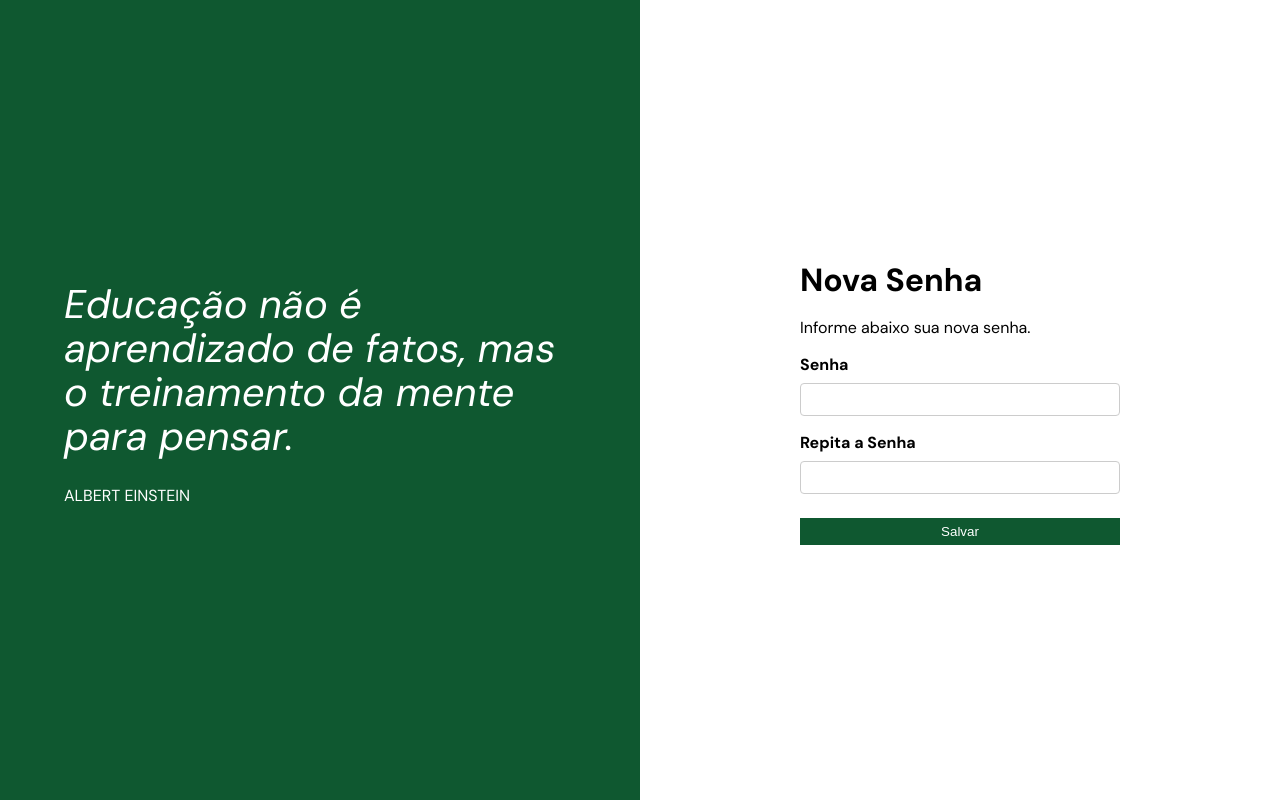
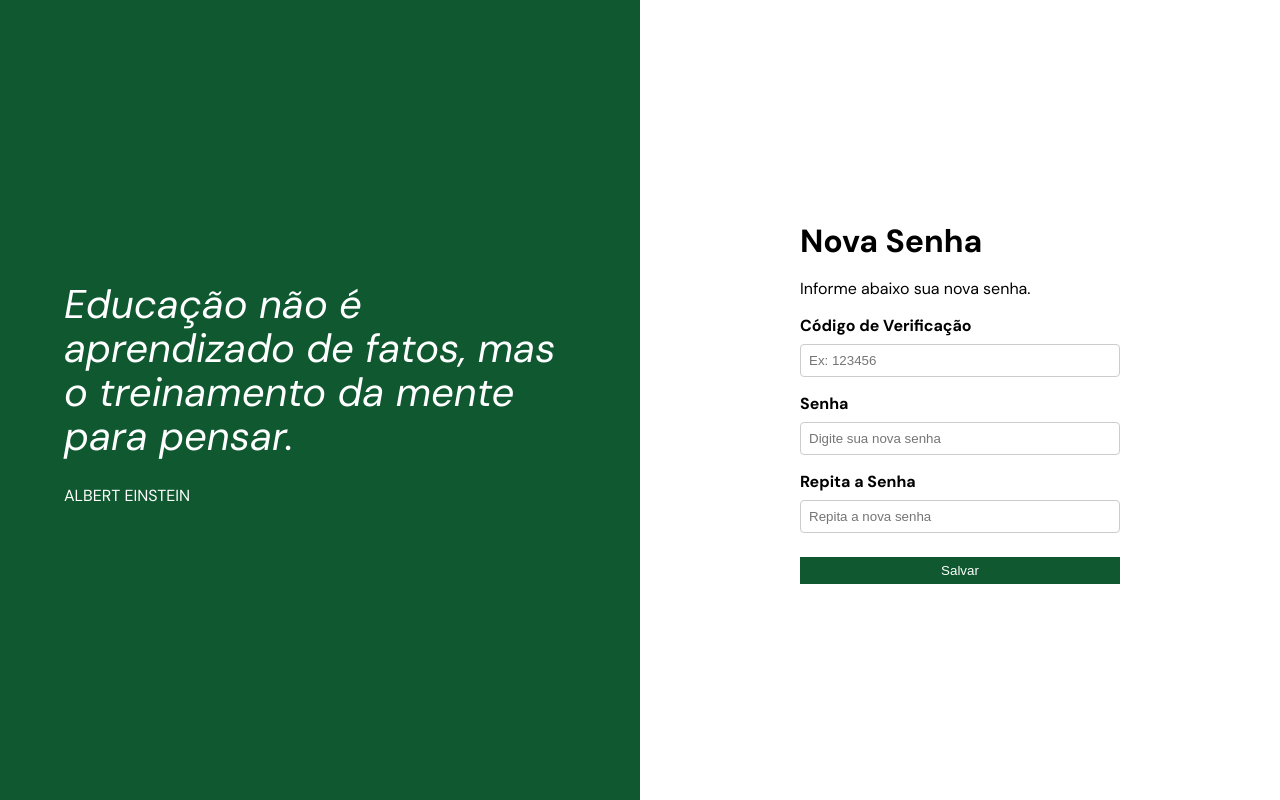
Before and after one commit to LaurenceFluciano/portal_aluno_frontend, a React (Vite) app: page /nova-senha in a window 1280 px wide. Built offline with nearby package versions, Linux system fonts and the light colour scheme; a web font is replaced by a local one.

Commit message:
incrementação nas pages

```diff
--- a/package.json
+++ b/package.json
@@ -10,6 +10,7 @@
     "preview": "vite preview"
   },
   "dependencies": {
+    "@emailjs/browser": "^4.4.1",
     "react": "^19.2.6",
     "react-dom": "^19.2.6",
     "react-router-dom": "^7.17.0"
--- a/src/app/pages/cadastro/CadastroPassoDois.jsx
+++ b/src/app/pages/cadastro/CadastroPassoDois.jsx
@@ -1,4 +1,42 @@
+import { useState } from 'react';
+import { useNavigate } from 'react-router-dom';
+import InputField from '../../../components/InputField';
+
 function CadastroPassoDois() {
+
+  const [nome, setNome] = useState('');
+  const [telefone, setTelefone] = useState('');
+  const [email, setEmail] = useState('');
+  const [senha, setSenha] = useState('');
+
+  const [erro, setErro] = useState('');
+
+  const navigate = useNavigate();
+
+  const handleSubmit = (e) => {
+    e.preventDefault();
+
+    if (!nome || !telefone || !email || !senha) {
+      setErro('Por favor, preencha todos os campos obrigatórios.');
+      return;
+    }
+
+    if (!email.includes('@')) {
+      setErro('Por favor, insira um e-mail válido.');
+      return;
+    }
+
+    if (senha.length < 6) {
+      setErro('A sua senha deve ter pelo menos 6 caracteres.');
+      return;
+    }
+
+    setErro('');
+    console.log("Usuário cadastrado com sucesso!", { nome, telefone, email });
+
+    navigate('/');
+
+  };
   return (
     <div className="container">
       <aside>
@@ -13,19 +51,53 @@ function CadastroPassoDois() {
           <h1>Cadastre-se</h1>
           <p>Passo 2 de 2. Por favor, insira os dados para finalizar.</p>
 
-          <form>
+          {erro && (
+            <p style={{ color: '#e50800', backgroundColor: '#fdf7f7', padding: '10px', borderRadius: '5px', fontWeight: 'bold' }}>
+              {erro}
+            </p>
+          )}
 
-            <label htmlFor="nome">Nome</label>
-            <input id="nome" name="nome" type="text" placeholder="Digite seu nome completo" />
+          <form onSubmit={handleSubmit}>
 
-            <label htmlFor="telefone">Telefone</label>
-            <input id="telefone" name="telefone" type="tel" placeholder="(99) 99999-9999" />
+            <InputField
+              label="Nome"
+              id="nome"
+              name="nome"
+              type="text"
+              placeholder="Digite seu nome completo"
+              value={nome}
+              onChange={(e) => setNome(e.target.value)}
+            />
 
-            <label htmlFor="email">E-mail</label>
-            <input id="email" name="email" type="text" placeholder="user@email.com" />
+            <InputField
+              label="Telefone"
+              id="telefone"
+              name="telefone"
+              type="tel"
+              placeholder="(99) 99999-9999"
+              value={telefone}
+              onChange={(e) => setTelefone(e.target.value)}
+            />
 
-            <label>Senha</label>
-            <input type="password" />
+            <InputField
+              label="E-mail"
+              id="email"
+              name="email"
+              type="email"
+              placeholder="user@email.com"
+              value={email}
+              onChange={(e) => setEmail(e.target.value)}
+            />
+
+            <InputField
+              label="Senha"
+              id="senha"
+              name="senha"
+              type="password"
+              placeholder="Crie uma senha"
+              value={senha}
+              onChange={(e) => setSenha(e.target.value)}
+            />
 
             <button type="submit">Cadastrar</button>
           </form>
--- a/src/app/pages/cadastro/CadastroPassoUm.jsx
+++ b/src/app/pages/cadastro/CadastroPassoUm.jsx
@@ -1,6 +1,32 @@
-import { Link } from 'react-router-dom';
+import { useState } from 'react';
+import { useNavigate } from 'react-router-dom';
+import InputField from '../../../components/InputField';
 
 function CadastroPassoUm() {
+
+  const [cpf, setCpf] = useState('');
+  const [erro, setErro] = useState('');
+
+  const navigate = useNavigate();
+
+  const handleSubmit = (e) => {
+    e.preventDefault();
+
+    if (!cpf) {
+      setErro('Por favor, preencha o seu CPF.');
+      return;
+    }
+
+    if (cpf.length < 11) {
+      setErro('Por favor, digite um CPF válido com pelo menos 11 números.');
+      return;
+    }
+
+    setErro('');
+    navigate('/cadastro?passo=2');
+  };
+
+
   return (
     <div className="container">
       <aside>
@@ -15,12 +41,25 @@ function CadastroPassoUm() {
           <h1>Cadastre-se</h1>
           <p>Passo 1 de 2. Por favor, insira seu cpf para prosseguir.</p>
 
+          {erro && (
+            <p style={{ color: '#e50800', backgroundColor: '#fdf7f7', padding: '10px', borderRadius: '5px', fontWeight: 'bold' }}>
+              {erro}
+            </p>
+          )}
 
-          <label htmlFor="cpf">CPF</label>
-          <input id="cpf" name="cpf" type="text" placeholder="000.000.000-00" />
+          <form onSubmit={handleSubmit}>
+            <InputField
+              label="CPF"
+              id="cpf"
+              name="cpf"
+              type="text"
+              placeholder="000.000.000-00"
+              value={cpf}
+              onChange={(e) => setCpf(e.target.value)}
+            />
 
-
-          <Link to="/cadastro?passo=2">Prosseguir</Link>
+            <button type="submit">Prosseguir</button>
+          </form>
         </div>
       </main>
     </div>
--- a/src/app/pages/dashboard/Dashboard.jsx
+++ b/src/app/pages/dashboard/Dashboard.jsx
@@ -34,7 +34,7 @@ function Dashboard() {
 
             <CourseCard />
 
-            <CourseCard
+            <CourseCard g
                 status="Em progresso"
                 subject="UX Design"
                 description="Aula 3 - Usabilidade"
--- a/src/app/pages/login/NovaSenha.jsx
+++ b/src/app/pages/login/NovaSenha.jsx
@@ -1,7 +1,54 @@
 
 import '../../../styles/auth.css';
+import { useState } from 'react';
+import { useNavigate } from 'react-router-dom';
+import InputField from '../../../components/InputField';
 
-export function NovaSenha() {
+function NovaSenha() {
+  const [codigoDigitado, setCodigoDigitado] = useState('');
+  const [senha, setSenha] = useState('');
+  const [repitaSenha, setRepitaSenha] = useState('');
+  const [erro, setErro] = useState('');
+
+  const navigate = useNavigate();
+
+  const handleSubmit = (e) => {
+    e.preventDefault();
+
+
+    if (!senha || !repitaSenha) {
+      setErro('Por favor, preencha todos os campos.');
+      return;
+    }
+
+    const codigoSalvo = localStorage.getItem('codigoRecuperacao');
+
+    if (codigoDigitado !== codigoSalvo) {
+      setErro('Código de verificação incorreto. Verifique seu e-mail.');
+      return;
+    }
+
+    if (senha.length < 6) {
+      setErro('A sua senha deve ter pelo menos 6 caracteres.');
+      return;
+    }
+
+
+    if (senha !== repitaSenha) {
+      setErro('As senhas não coincidem. Digite novamente.');
+      return;
+    }
+
+    localStorage.removeItem('codigoRecuperacao');
+    localStorage.removeItem('emailRecuperacao');
+
+    setErro('');
+    alert("Senha alterado com sucesso!")
+
+
+    navigate('/login');
+  };
+
   return (
     <div className="container">
       <aside>
@@ -16,15 +63,48 @@ export function NovaSenha() {
           <h1>Nova Senha</h1>
           <p>Informe abaixo sua nova senha.</p>
 
-          <form>
+          {erro && (
+            <p style={{ color: '#e50800', backgroundColor: '#fdf7f7', padding: '10px', borderRadius: '5px', fontWeight: 'bold' }}>
+              {erro}
+            </p>
+          )}
 
-            <label htmlFor="senha">Senha</label>
-            <input name="senha" id="senha" type="password" />
+              <form onSubmit={handleSubmit}>
+
+            <InputField
+              label="Código de Verificação"
+              id="codigo"
+              name="codigo"
+              type="text"
+              placeholder="Ex: 123456"
+              value={codigoDigitado}
+              onChange={(e) => setCodigoDigitado(e.target.value)}
+            />
 
             <br />
 
-            <label htmlFor="repitasenha">Repita a Senha</label>
-            <input name="repitasenha" id="repitasenha" type="password" />
+
+            <InputField
+              label="Senha"
+              id="senha"
+              name="senha"
+              type="password"
+              placeholder="Digite sua nova senha"
+              value={senha}
+              onChange={(e) => setSenha(e.target.value)}
+            />
+
+            <br />
+
+            <InputField
+              label="Repita a Senha"
+              id="repitasenha"
+              name="repitasenha"
+              type="password"
+              placeholder="Repita a nova senha"
+              value={repitaSenha}
+              onChange={(e) => setRepitaSenha(e.target.value)}
+            />
 
             <button type="submit">Salvar</button>
           </form>
--- a/src/app/pages/login/RecuperarSenha.jsx
+++ b/src/app/pages/login/RecuperarSenha.jsx
@@ -1,6 +1,55 @@
 import '../../../styles/auth.css';
+import { useState } from 'react';
+import { useNavigate } from 'react-router-dom';
+import InputField from '../../../components/InputField';
+import emailjs from '@emailjs/browser';
 
-export function RecuperarSenha() {
+function RecuperarSenha() {
+  const [email, setEmail] = useState('');
+  const [erro, setErro] = useState('');
+
+  const navigate = useNavigate();
+
+  const handleSubmit = (e) => {
+    e.preventDefault();
+    if (!email) {
+      setErro('Por favor, informe o seu e-mail.');
+      return;
+    }
+
+
+    if (!email.includes('@')) {
+      setErro('Por favor, insira um e-mail válido.');
+      return;
+    }
+
+
+    setErro('');
+
+    alert("Um link de recuperação foi enviado para o seu e-mail!");
+
+    const codigoGerado = Math.floor(100000 + Math.random() * 900000).toString();
+
+    localStorage.setItem('codigoRecuperacao', codigoGerado);
+    localStorage.setItem('emailRecuperacao', email);
+
+
+    const templateParams = {
+      user_email: email,
+      codigo: codigoGerado,
+    };
+
+    emailjs.send('service_rmmv29h', 'template_9i3r3xg', templateParams, 'K7om5hJg9s2Hnajqk')
+      .then(() => {
+
+        setTimeout(() => {
+          navigate('/nova-senha');
+        }, 1000);
+      })
+      .catch(() => {
+        setErro('Erro ao enviar o e-mail.');
+      });
+  };
 
   return (
     <div className="container">
@@ -16,10 +65,22 @@ export function RecuperarSenha() {
           <h1>Esqueceu a senha</h1>
           <p>Informe seu e-mail para enviarmos um link para redefinir sua senha.</p>
 
-          <form>
+          {erro && (
+            <p style={{ color: '#e50800', backgroundColor: '#fdf7f7', padding: '10px', borderRadius: '5px', fontWeight: 'bold' }}>
+              {erro}
+            </p>
+          )}
 
-            <label htmlFor="email">Endereço de e-mail</label>
-            <input id="email" name="email" type="text" placeholder="user@email.com" />
+          <form onSubmit={handleSubmit}>
+            <InputField
+              label="Endereço de e-mail"
+              id="email"
+              name="email"
+              type="text"
+              placeholder="user@email.com"
+              value={email}
+              onChange={(e) => setEmail(e.target.value)}
+            />
 
             <button type="submit">Enviar</button>
           </form>
```
Also changed, not shown: 1 other file (tests, documents, lock files or other folders).
